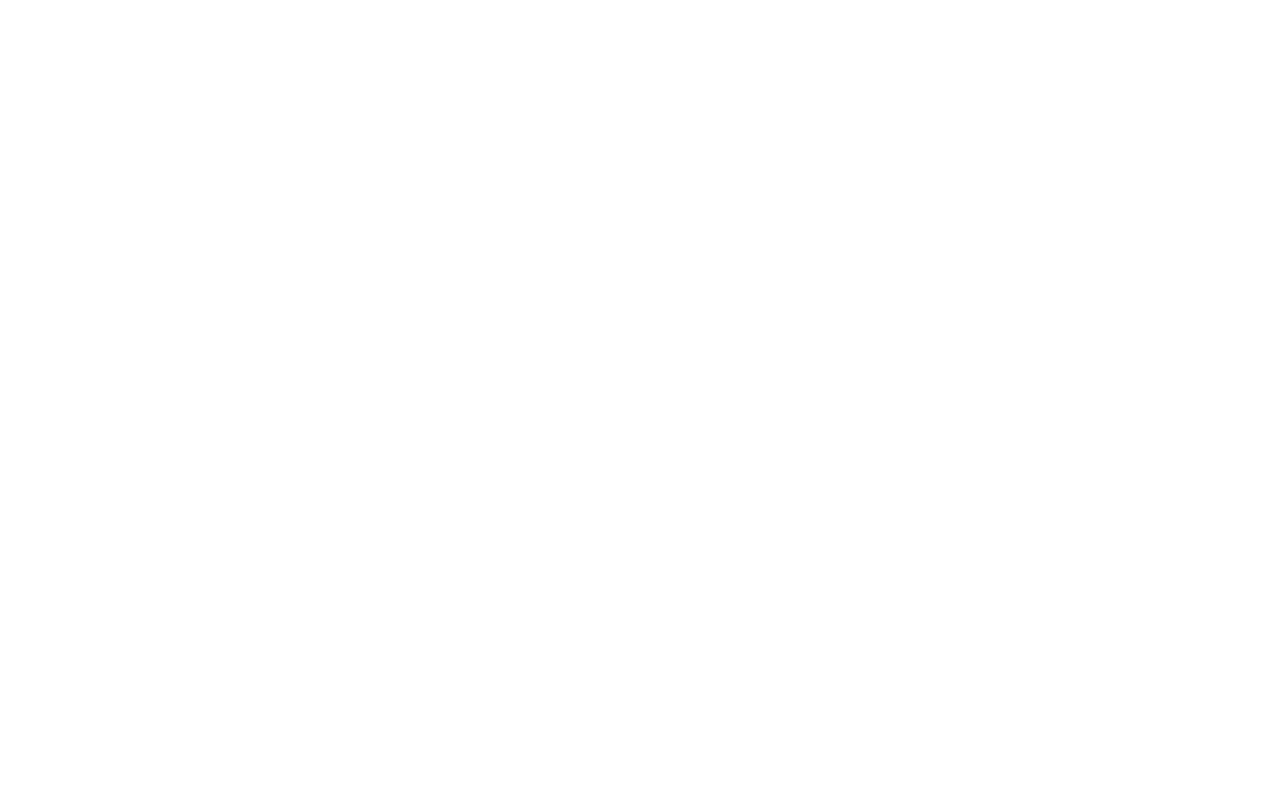
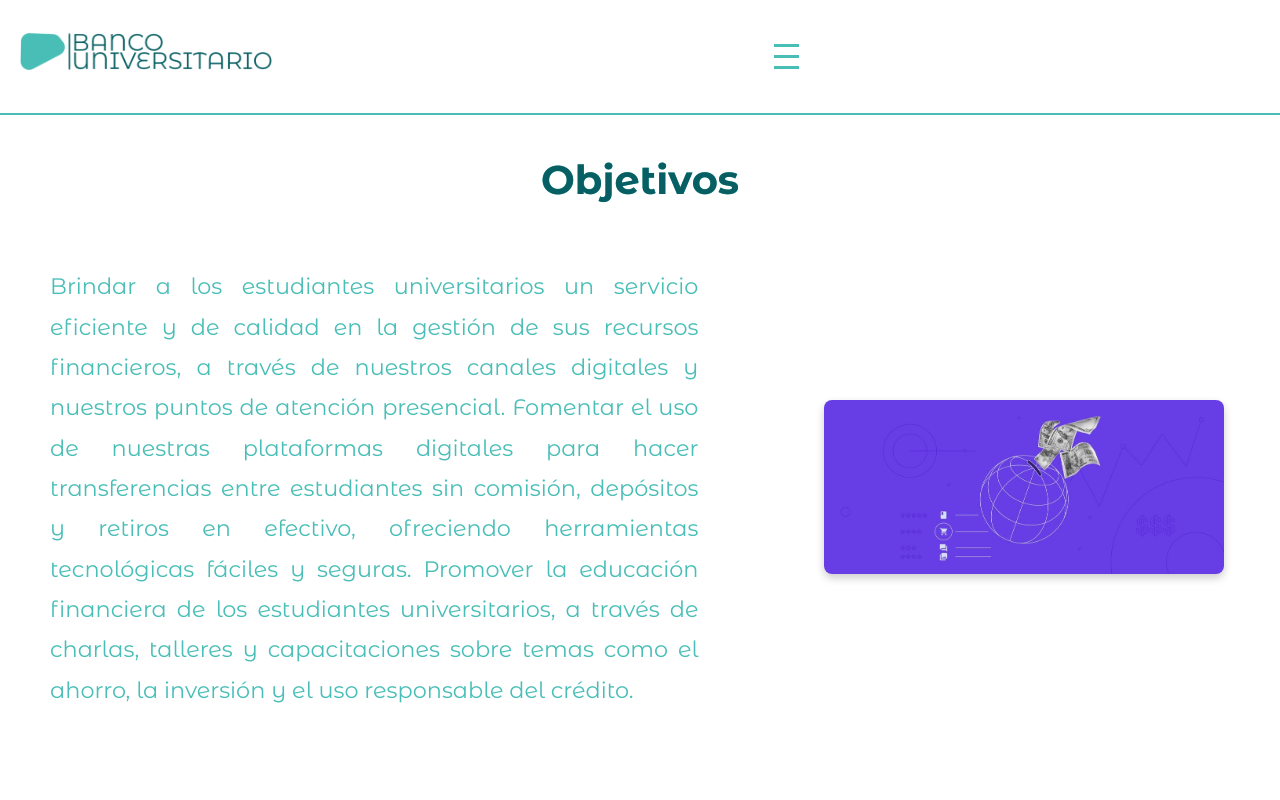
Before and after one commit to MrWisz/BancoUniversitario, a React (Create React App) app: page /objetives in a window 1280 px wide. Before the commit this address had no page. Shown: the top 800 px of the page. Built offline with nearby package versions, Linux system fonts and the light colour scheme.

Commit message:
nombre de variables cambiados al ingles parte 2

```diff
--- a/src/App.jsx
+++ b/src/App.jsx
@@ -6,7 +6,7 @@
   useLocation,
 } from "react-router-dom";
 import LandingPage from "./pages/LandingPage.jsx";
-import Objetivos from "./pages/Objetivos.jsx";
+import Objetives from "./pages/Objetives.jsx";
 import Login from "./pages/Login.jsx";
 import WhoWeAre from "./pages/WhoWeAre.jsx";
 import RegistroDeUsuarios from "./pages/RegistroDeUsuarios.jsx";
@@ -31,7 +31,7 @@
         title = "";
         metaDescription = "";
         break;
-      case "/objetivos":
+      case "/objetives":
         title = "";
         metaDescription = "";
         break;
@@ -66,7 +66,7 @@
   return (
     <Routes>
       <Route path="/" element={<LandingPage />} />
-      <Route path="/objetivos" element={<Objetivos />} />
+      <Route path="/objetives" element={<Objetives />} />
       <Route path="/login" element={<Login />} />
       <Route path="/who-we-are" element={<WhoWeAre />} />
       <Route path="/registro-de-usuarios" element={<RegistroDeUsuarios />} />
--- a/src/components/HeaderComponent.jsx
+++ b/src/components/HeaderComponent.jsx
@@ -11,8 +11,8 @@
     setIsMenuOpen(false); // Cerrar el menú móvil
   };
 
-  const handleObjetivosClick = () => {
-    navigate('/objetivos');
+  const handleObjetivesClick = () => {
+    navigate('/objetives');
     setIsMenuOpen(false); // Cerrar el menú móvil
   };
 
@@ -98,7 +98,7 @@
         <h2 className="navLink" onClick={handleWhoWeAreClick}>
           Quienes somos
         </h2>
-        <h2 className="navLink" onClick={handleObjetivosClick}>
+        <h2 className="navLink" onClick={handleObjetivesClick}>
           Objetivos
         </h2>
         <h2 className="navLink" onClick={handleServiciosClick}>
@@ -131,8 +131,8 @@
         <h2 className="navLink" onClick={handleWhoWeAreClick}>
           Quienes somos
         </h2>
-        <h2 className="navLink" onClick={handleObjetivosClick}>
-          Objetivos
+        <h2 className="navLink" onClick={handleObjetivesClick}>
+          Objetives
         </h2>
         <h2 className="navLink" onClick={handleServiciosClick}>
           Servicios
--- a/src/pages/Objetivos.jsx
+++ b/src/pages/Objetives.jsx
@@ -9,7 +9,7 @@
   to { opacity: 1; transform: translateY(0); }
 `;
 
-const ObjetivosContainer = styled.div`
+const ObjetivesContainer = styled.div`
   font-family: var(--font-montserrat-alternates);
   display: flex;
   flex-direction: column;
@@ -76,7 +76,7 @@
   }
 `;
 
-const ObjetivosTitle = styled.h3`
+const ObjetivesTitle = styled.h3`
   font-size: 2.5rem;
   color: #085f63;
   background: linear-gradient(#085f63, #085f63), #49beb7;
@@ -85,19 +85,19 @@
   margin-bottom: 20px;
 `;
 
-const Objetivos = () => {
+const Objetives = () => {
   return (
-    <ObjetivosContainer>
+    <ObjetivesContainer>
       <Header
         onQuienesSomosTextClick={() => console.log('Quienes somos clicked')}
-        onObjetivosTextClick={() => console.log('Objetivos clicked')}
+        onObjetivesTextClick={() => console.log('Objetivos clicked')}
         onServiciosTextClick={() => console.log('Servicios clicked')}
         onContactoTextClick={() => console.log('Contacto clicked')}
         onAccesoTextClick={() => console.log('Acceso clicked')}
         onRegistroTextClick={() => console.log('Registro clicked')}
       />
 
-      <ObjetivosTitle>Objetivos</ObjetivosTitle>
+      <ObjetivesTitle>Objetivos</ObjetivesTitle>
 
       <Section>
         <ImageWrapper>
@@ -129,9 +129,9 @@
       <BackToTop />
       <Footer />
 
-    </ObjetivosContainer>
+    </ObjetivesContainer>
 
   );
 };
 
-export default Objetivos;
+export default Objetives;
```
